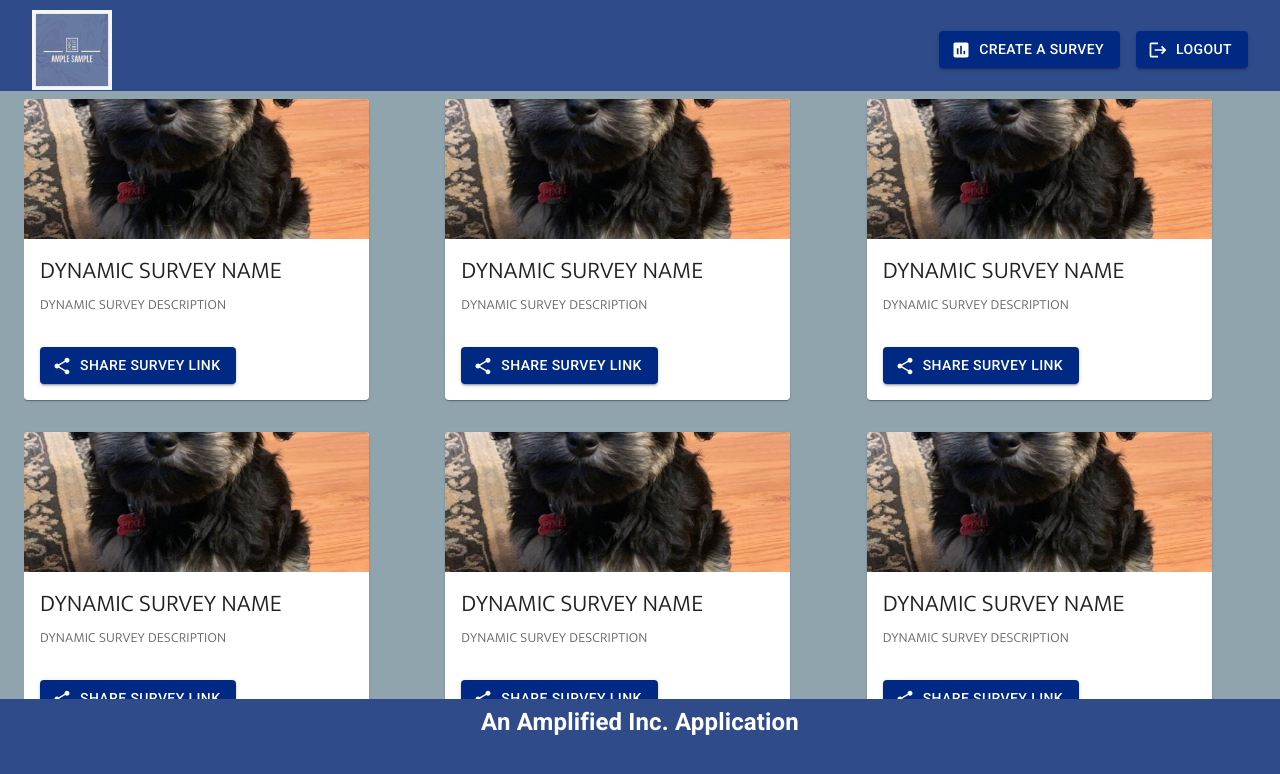
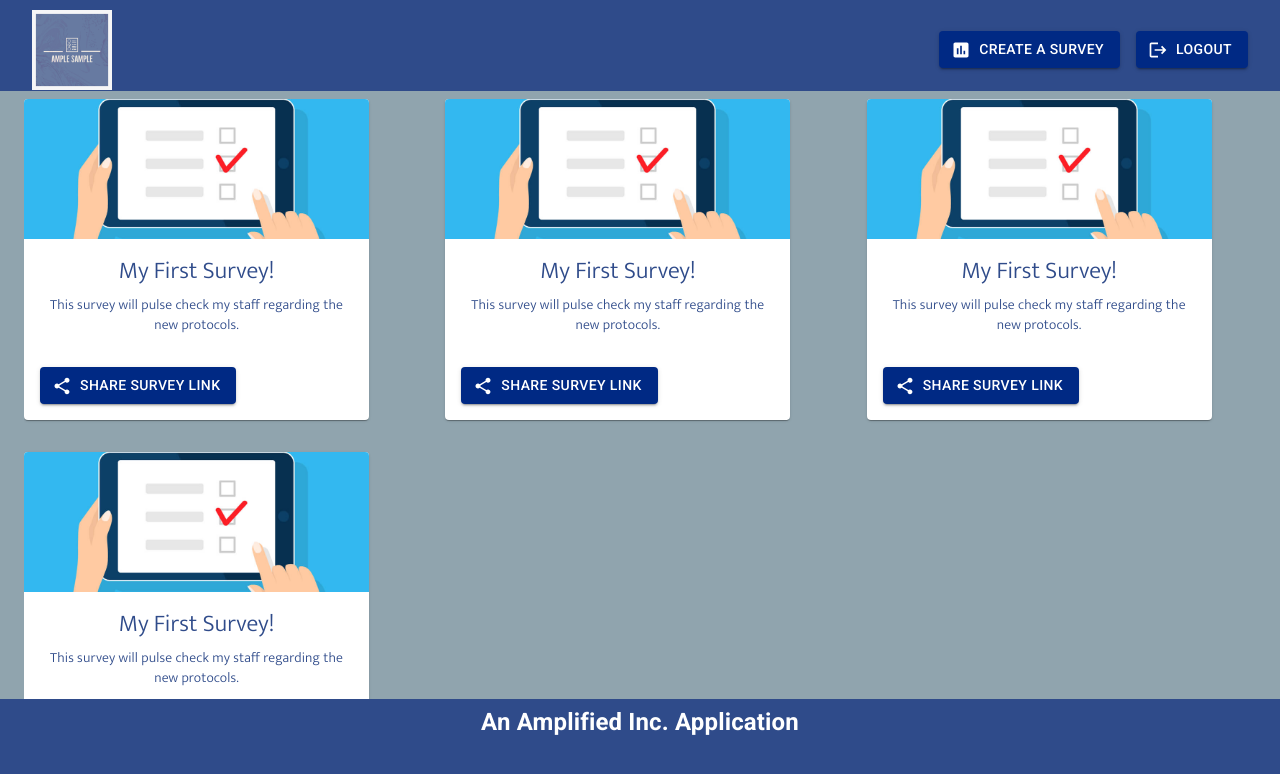
Before and after one commit to DoshPocket/ample-sample, a React (Create React App) app in the folder client/: page /profile in a window 1280 px wide. Shown: the top 774 px of the page. Built offline with nearby package versions, Linux system fonts and the light colour scheme.

Commit message:
styled profile page survey component cards and content

```diff
--- a/client/src/components/SurveyCard/index.js
+++ b/client/src/components/SurveyCard/index.js
@@ -4,7 +4,6 @@ import CardContent from '@mui/material/CardContent';
 import CardMedia from '@mui/material/CardMedia';
 import Typography from '@mui/material/Typography';
 import { CardActionArea, CardActions } from '@mui/material';
-// removed Button from above just to reduce warnings on command line in our big file merges.
 import ShareableBtn from "../ShareableBtn";
 
 export default function MultiActionAreaCard() {
@@ -14,20 +13,20 @@ export default function MultiActionAreaCard() {
         <CardMedia
           component="img"
           height="140"
-          image="Images/pixel-pic.jpeg"
+          image="Images/survey-card.jpeg"
           alt="My First Survey"
         />
         <CardContent>
-          <Typography gutterBottom variant="h5" component="div">
-            DYNAMIC SURVEY NAME
+          <Typography box textAlign='center' gutterBottom variant="h5" component="div" style={{color: '#2F4B8A'}}>
+            My First Survey!
           </Typography>
-          <Typography variant="body2" color="text.secondary">
-            DYNAMIC SURVEY DESCRIPTION
+          <Typography box textAlign='center' variant="body2" color="text.secondary" style={{color: '#2F4B8A'}}>
+            This survey will pulse check my staff regarding the new protocols.
           </Typography>
         </CardContent>
       </CardActionArea>
       <CardActions>
-        <ShareableBtn />
+        <ShareableBtn justifyContent='center'/>
       </CardActions>
     </Card>
   );
--- a/client/src/pages/Profile.js
+++ b/client/src/pages/Profile.js
@@ -60,18 +60,6 @@ export default function Profile() {
                 <Grid item xs={12} md={6} lg={4}>
                 <SurveyCard />
                 </Grid>
-                <Grid item xs={12} md={6} lg={4}>
-                <SurveyCard />
-                </Grid>
-                <Grid item xs={12} md={6} lg={4}>
-                <SurveyCard />
-                </Grid>
-                <Grid item xs={12} md={6} lg={4}>
-                <SurveyCard />
-                </Grid>
-                <Grid item xs={12} md={6} lg={4}>
-                <SurveyCard />
-                </Grid>
 
                 {/* FILL ME WITH PERSONAL INFORMATION!!!!! */}
                 {/* <ul>
```
Also changed, not shown: client/public/images/survey-card.jpeg (added).
